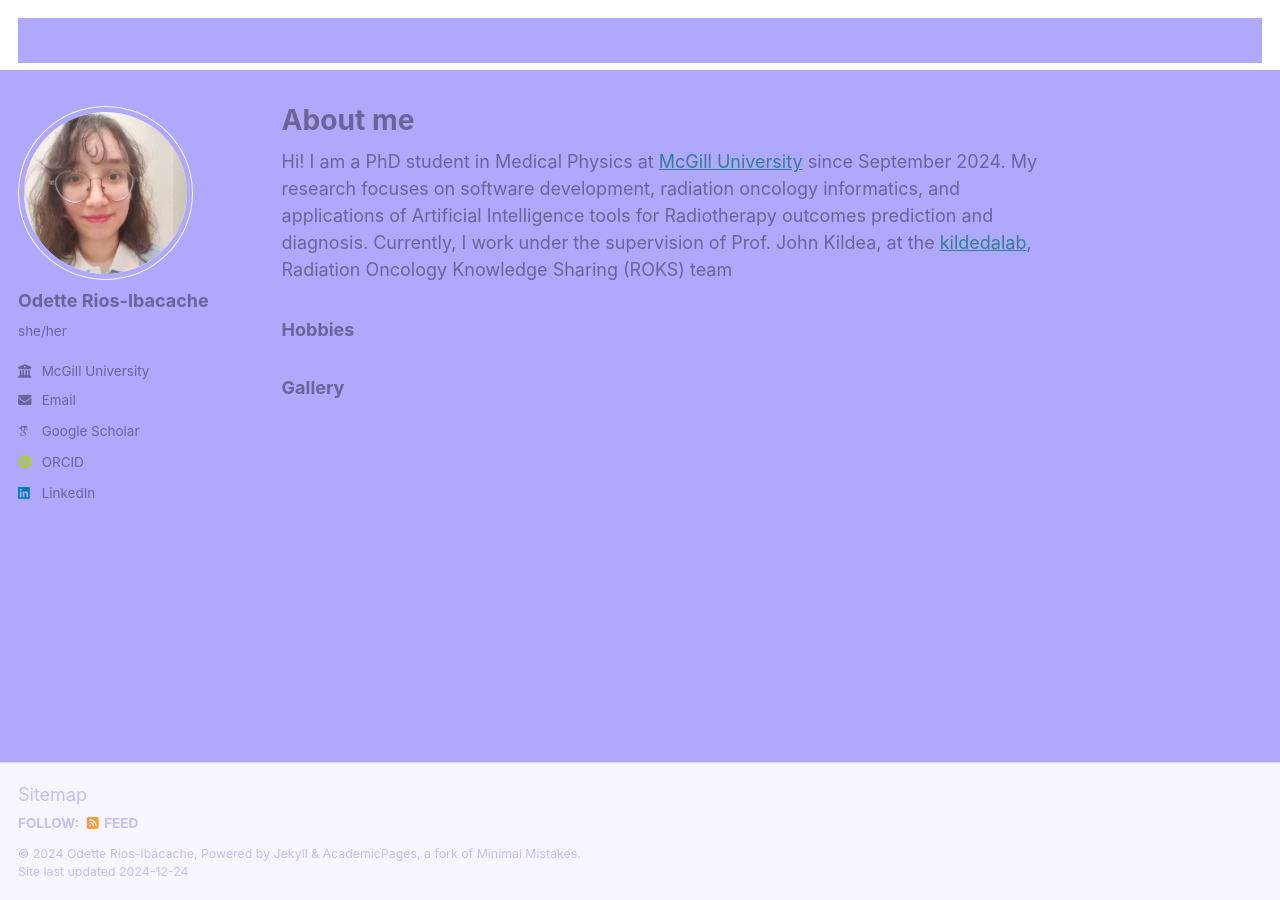
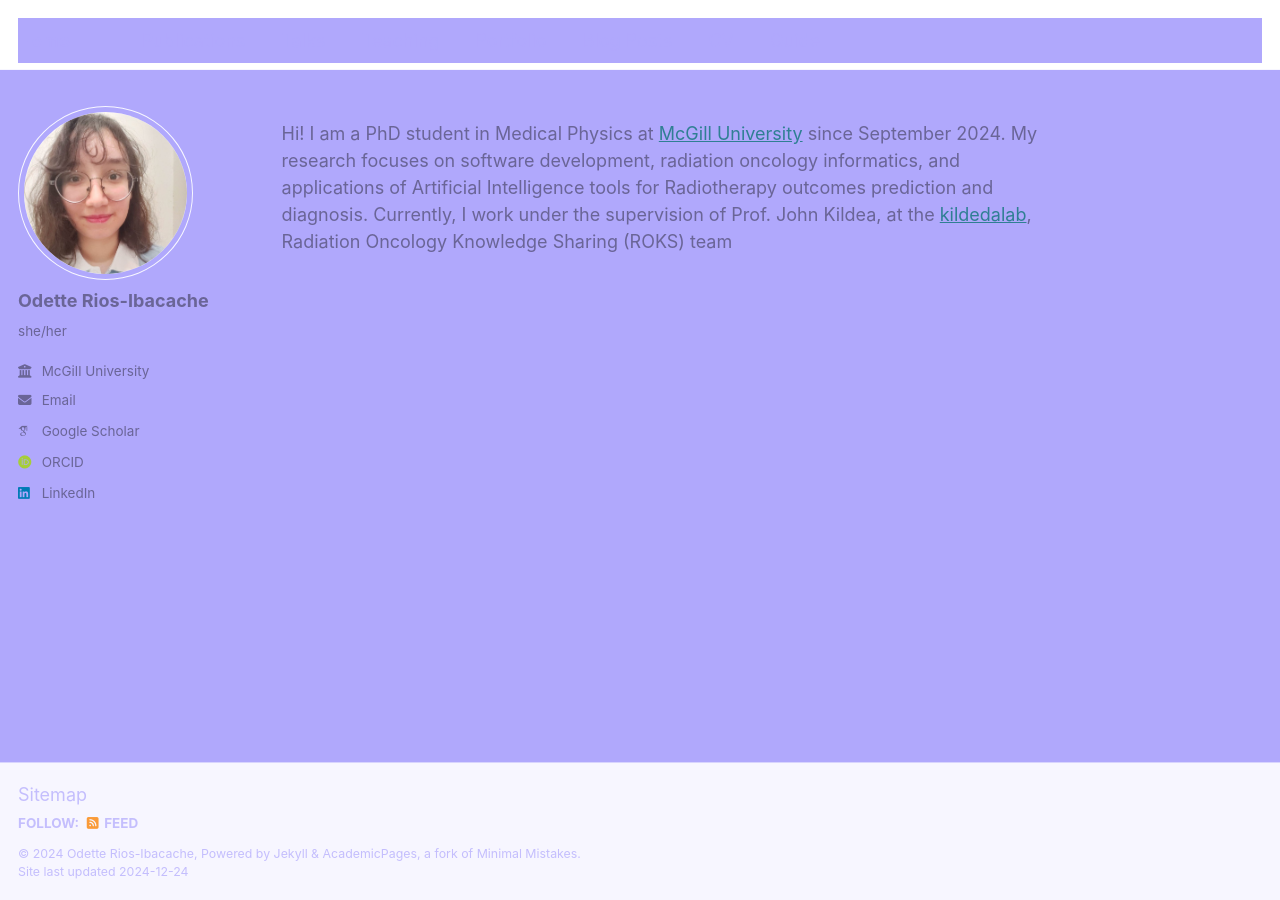
Before and after one commit to OdetteRiosI/odetteriosi.github.io, a Jekyll site: the page built from _pages/about.md, in a window 1280 px wide. Built offline with Jekyll 4.4.1, drawn with Linux system fonts in a browser that asks for light colours; some web fonts are replaced.

Commit message:
Update about.md

```diff
--- a/_pages/about.md
+++ b/_pages/about.md
@@ -1,6 +1,6 @@
 ---
 permalink: /
-title: "About me"
+title: ""
 author_profile: true
 redirect_from:
   - /about/
@@ -8,7 +8,3 @@ redirect_from:
 ---
 
 Hi! I am a PhD student in Medical Physics at  [McGill University](https://www.mcgill.ca) since September 2024. My research focuses on software development, radiation oncology informatics, and applications of Artificial Intelligence tools for Radiotherapy outcomes prediction and diagnosis. Currently, I work under the supervision of Prof. John Kildea, at the [kildedalab](https://kildealab.com), Radiation Oncology Knowledge Sharing (ROKS) team
-
-### Hobbies
-
-### Gallery
```
